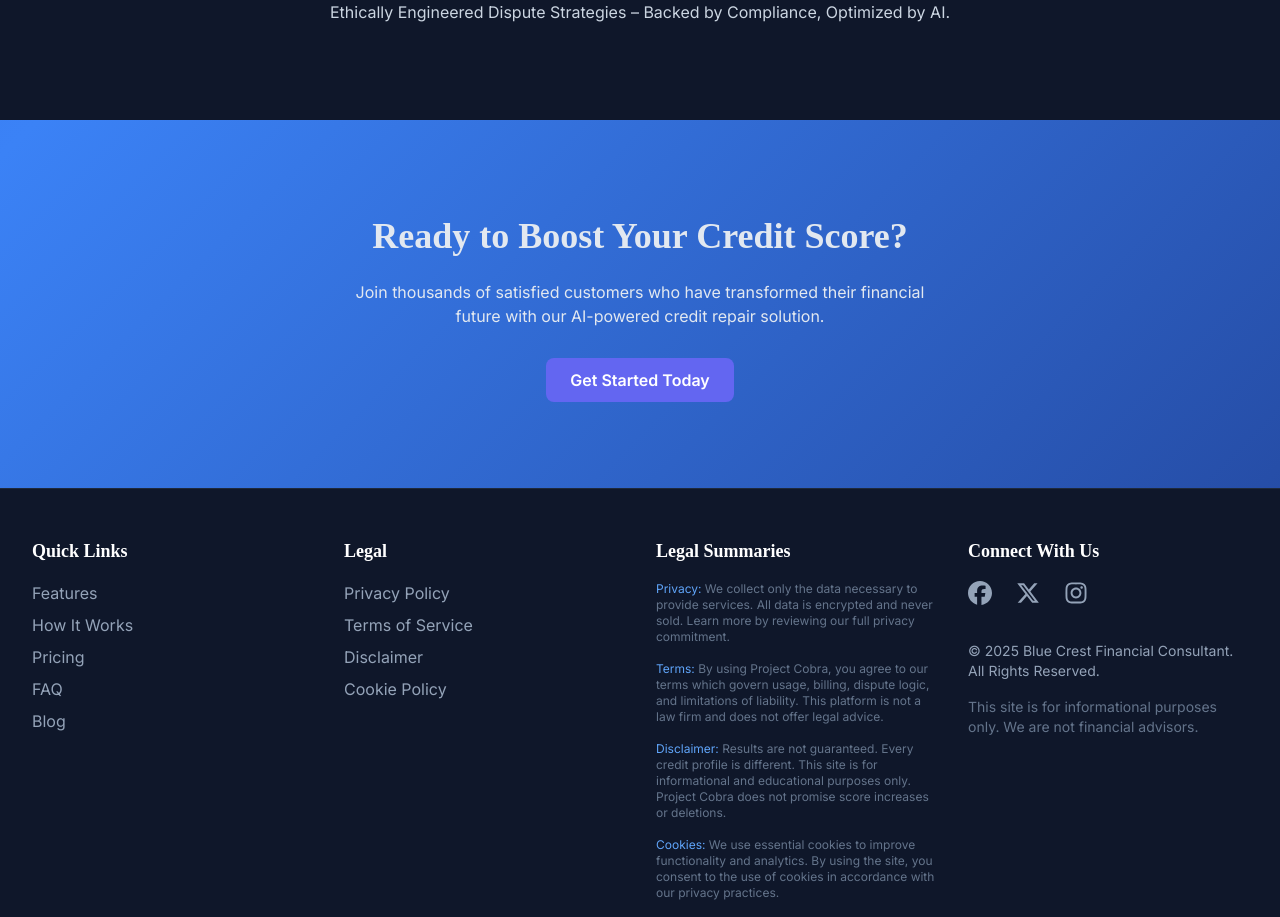
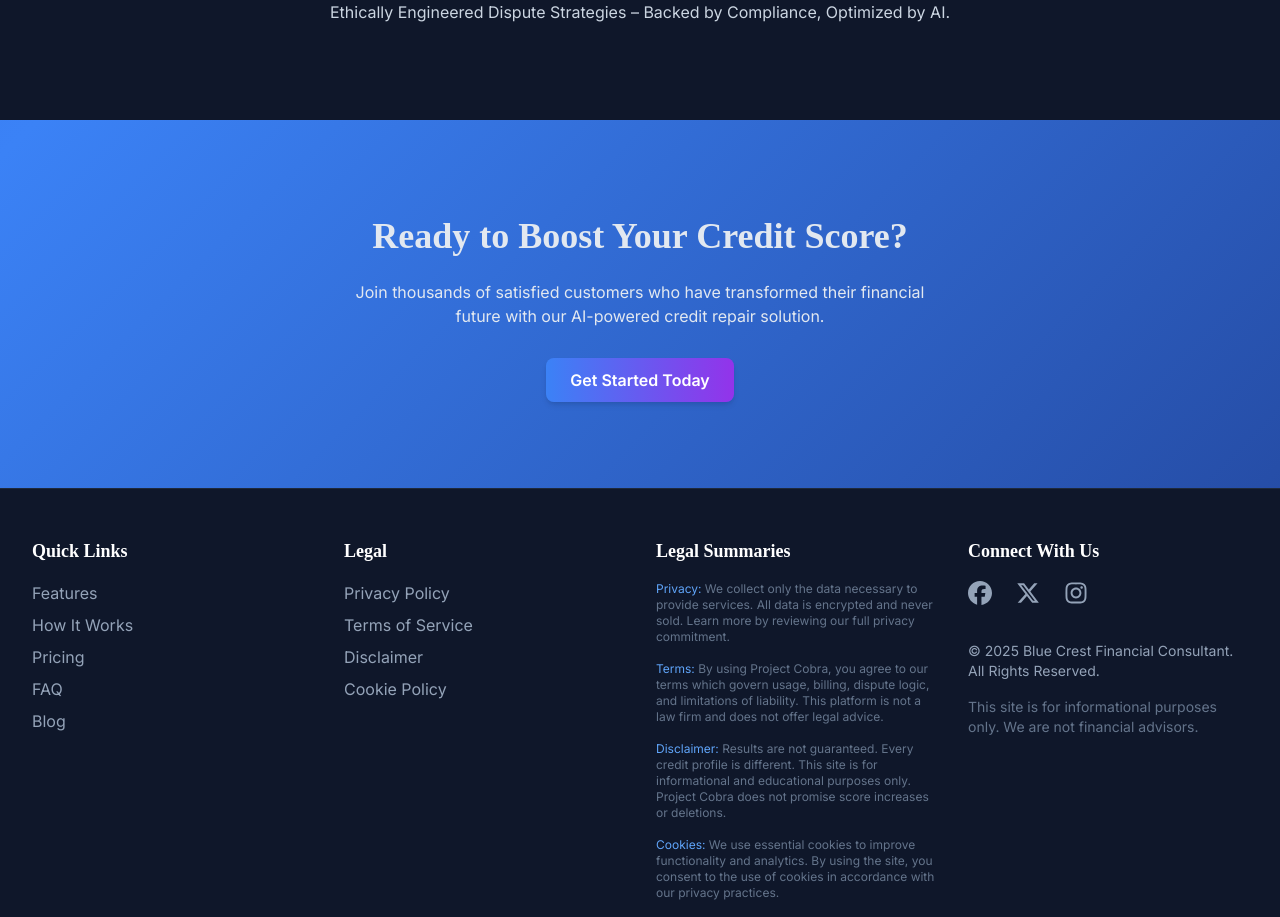
Before and after one commit to BluenSaint/Cobra-LaunchPad, a Next.js app: page / in a window 1280 px wide. Shown: the part 3920-4837 px from the top of the page. Built offline with nearby package versions, Linux system fonts and the light colour scheme.

Commit message:
Fix Framer Motion errors by extracting CTA component and removing 'use client' from page.tsx

```diff
--- a/src/app/page.tsx
+++ b/src/app/page.tsx
@@ -1,5 +1,3 @@
-'use client'
-
 import Navbar from '@/components/Navbar'
 import HeroSection from '@/components/HeroSection'
 import Features from '@/components/Features'
@@ -9,6 +7,7 @@
 import Pricing from '@/components/Pricing'
 import Footer from '@/components/Footer'
 import BackToTop from '@/components/BackToTop'
+import CTA from '@/components/CTA'
 
 export default function Home() {
   return (
@@ -20,17 +19,7 @@
       <Testimonials />
       <FAQ />
       <Pricing />
-      <section className="py-16 md:py-24 animated-gradient-bg">
-        <div className="container mx-auto px-6 text-center">
-          <h2 className="text-3xl md:text-4xl font-bold mb-6">Ready to Boost Your Credit Score?</h2>
-          <p className="text-slate-200 max-w-xl mx-auto mb-10">
-            Join thousands of satisfied customers who have transformed their financial future with our AI-powered credit repair solution.
-          </p>
-          <a href="#pricing" className="btn-primary">
-            Get Started Today
-          </a>
-        </div>
-      </section>
+      <CTA />
       <Footer />
       <BackToTop />
     </main>
--- /dev/null
+++ b/src/components/CTA.tsx
@@ -0,0 +1,20 @@
+'use client'
+
+export default function CTA() {
+  return (
+    <section className="py-16 md:py-24 animated-gradient-bg">
+      <div className="container mx-auto px-6 text-center">
+        <h2 className="text-3xl md:text-4xl font-bold mb-6 font-playfair">Ready to Boost Your Credit Score?</h2>
+        <p className="text-slate-200 max-w-xl mx-auto mb-10 font-inter">
+          Join thousands of satisfied customers who have transformed their financial future with our AI-powered credit repair solution.
+        </p>
+        <a
+          href="#pricing"
+          className="bg-gradient-to-r from-blue-500 to-purple-600 px-6 py-3 text-white rounded-lg font-semibold shadow-md hover:shadow-blue-500/20 transform hover:scale-105 active:scale-95 transition-all duration-300"
+        >
+          Get Started Today
+        </a>
+      </div>
+    </section>
+  )
+}
```
